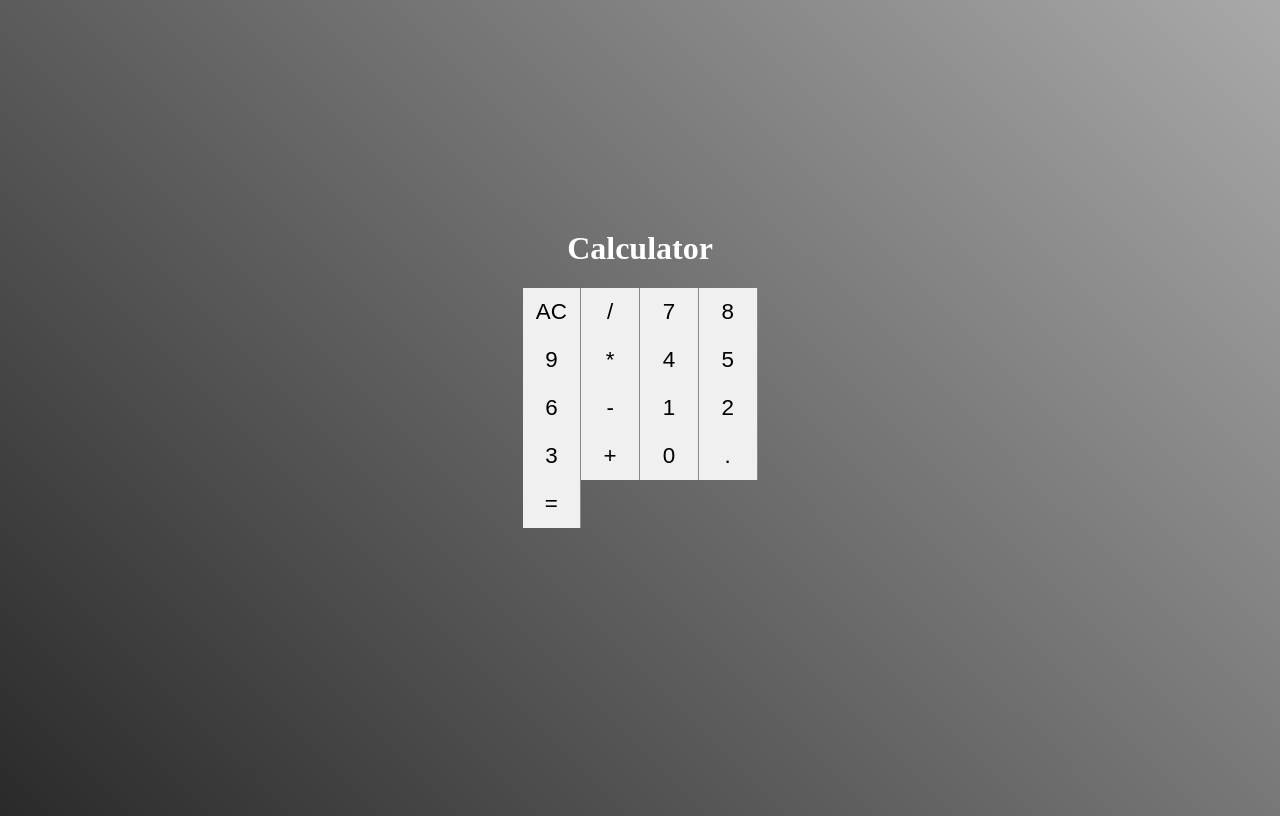
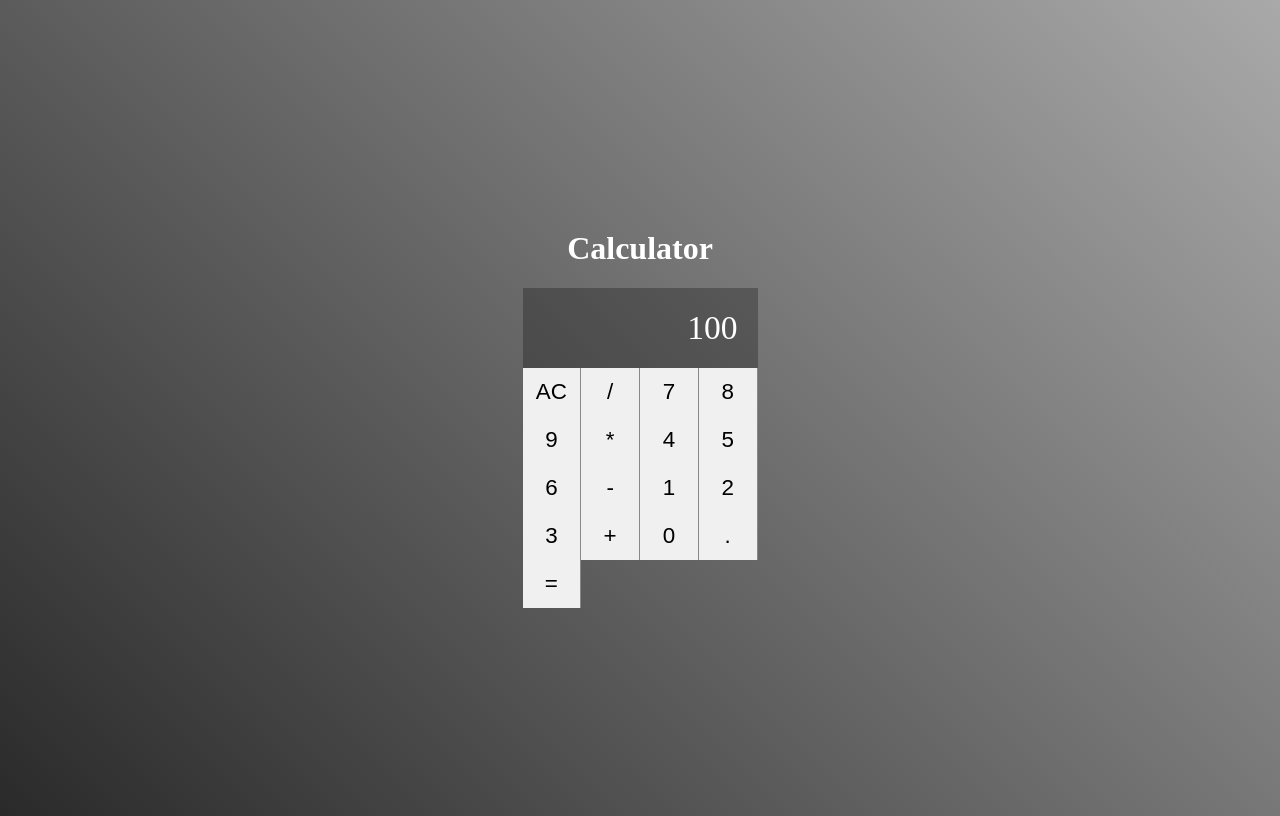
Before and after one commit to lucashparis/calculator-reactjs, a React (Create React App) app: page / in a window 1280 px wide. Built offline with nearby package versions, Linux system fonts and the light colour scheme.

Commit message:
Create the display

```diff
--- /dev/null
+++ b/src/components/Display.css
@@ -0,0 +1,11 @@
+.display{
+    grid-column: span 4;
+    background-color: #0004;
+
+    display: flex;
+    justify-content: flex-end;
+    align-items: center;
+    padding: 20px;
+    font-size: 2.1em;
+    overflow: hidden;
+}
--- /dev/null
+++ b/src/components/Display.jsx
@@ -0,0 +1,7 @@
+import './Display.css'
+
+export default function Display(props){
+    return(
+        <div className="display">{props.value}</div>
+    )
+}
--- a/src/main/Calculator.css
+++ b/src/main/Calculator.css
@@ -6,5 +6,5 @@
 
     display: grid;
     grid-template-columns: repeat(4, 25%);
-    grid-template-rows: 48px 48px 48px 48px 48px;
+    grid-template-rows: 1fr 48px 48px 48px 48px 48px;
 }
--- a/src/main/Calculator.jsx
+++ b/src/main/Calculator.jsx
@@ -1,4 +1,5 @@
 import { Component } from 'react'
+import Display from '../components/Display'
 import Button from '../components/Button'
 import './Calculator.css'
 
@@ -6,6 +7,7 @@
     render(){
         return(
             <div className='calculator'>
+                <Display value={100}></Display>
                 <Button label='AC'></Button>
                 <Button label='/'></Button>
                 <Button label='7'></Button>
```
